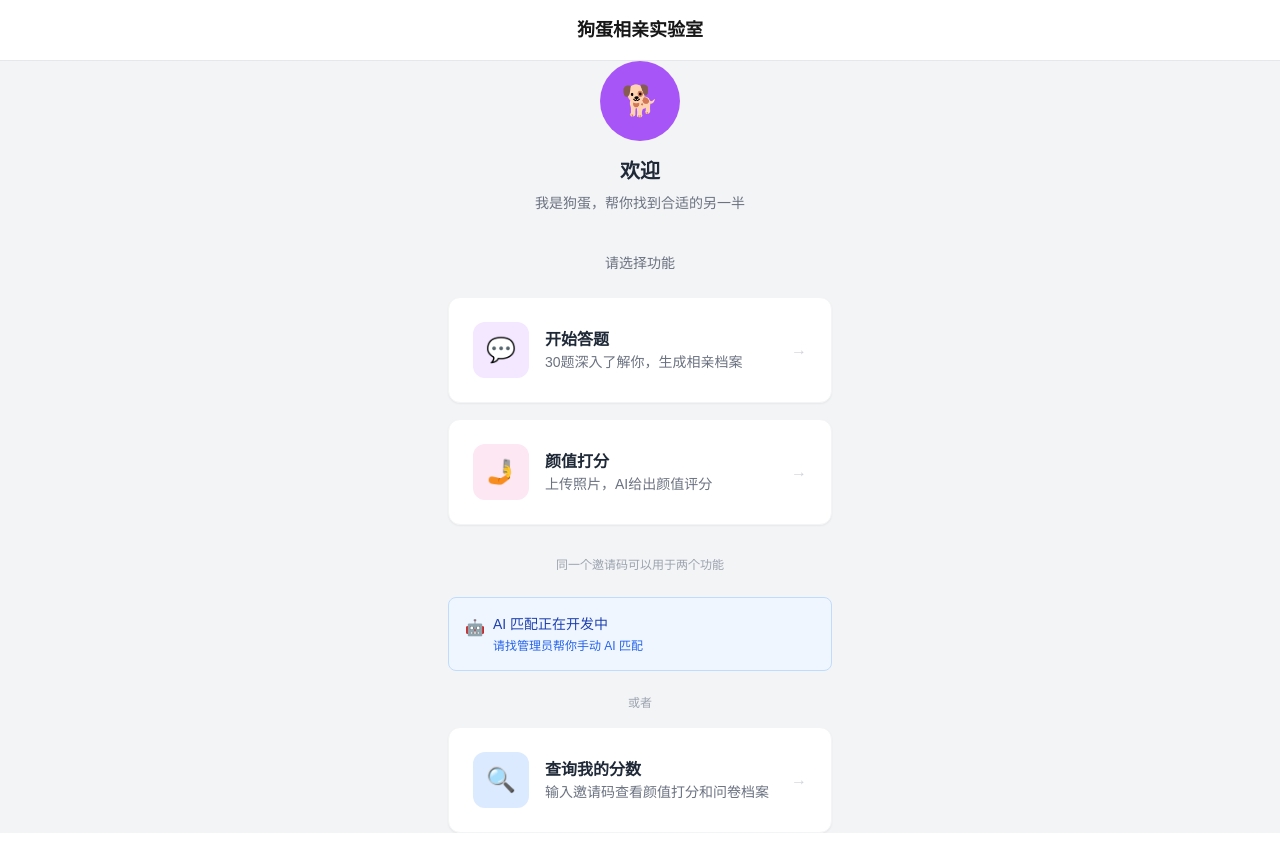
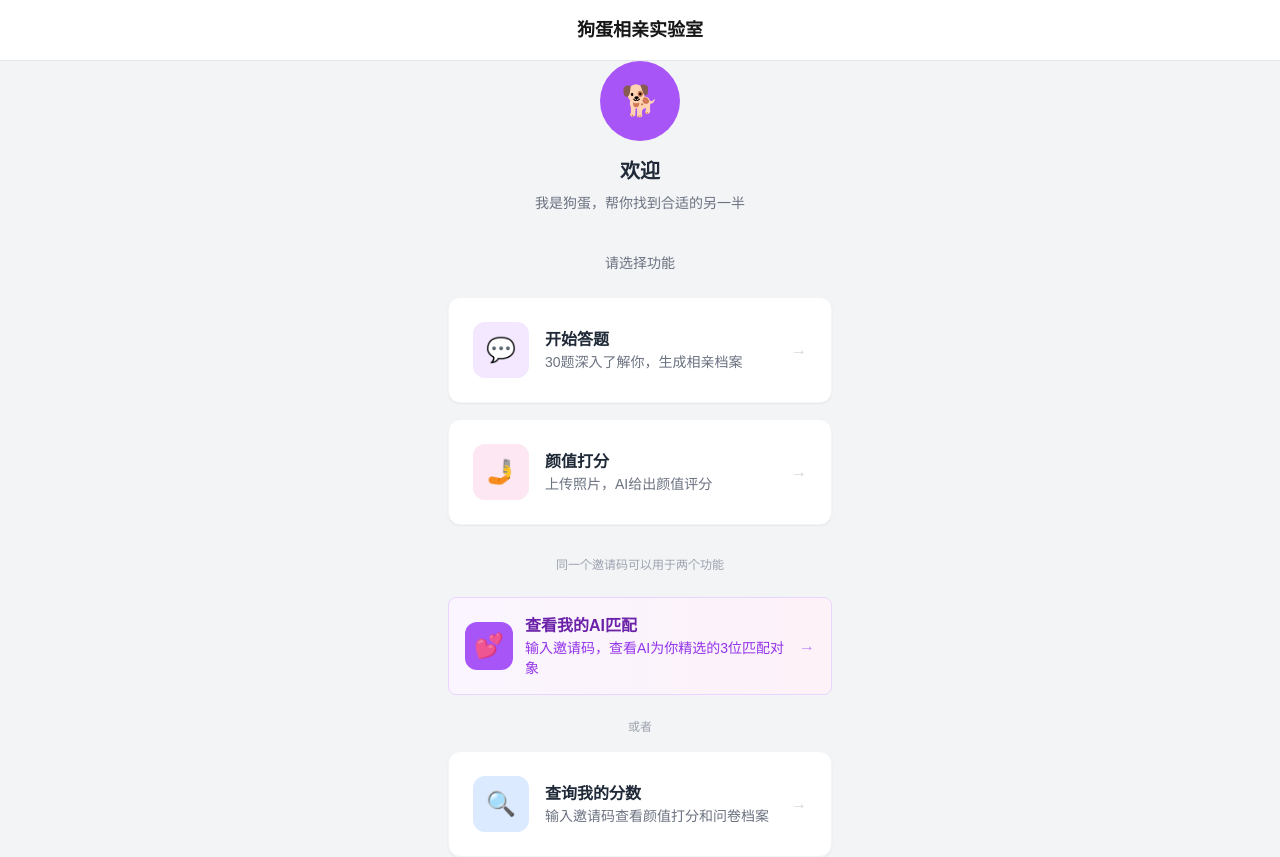
Before and after one commit to LOWLOW152/ai-dating-web, a Next.js app: page / in a window 1280 px wide. Before the commit the page ends 833 px from the top, so only its background shows below. Built offline with nearby package versions, Linux system fonts and the light colour scheme.

Commit message:
feat: 首页添加查看AI匹配入口

```diff
--- a/src/app/page.tsx
+++ b/src/app/page.tsx
@@ -107,17 +107,21 @@ export default function InvitePage() {
               同一个邀请码可以用于两个功能
             </p>
 
-            {/* AI匹配开发中提示 */}
-            <div className="mt-6 bg-blue-50 border border-blue-200 rounded-lg p-4">
-              <div className="flex items-start gap-2">
-                <span className="text-blue-500 mt-0.5">🤖</span>
-                <div>
-                  <p className="text-sm text-blue-800 font-medium">AI 匹配正在开发中</p>
-                  <p className="text-xs text-blue-600 mt-1">
-                    请找管理员帮你手动 AI 匹配
-                  </p>
+            {/* 查看AI匹配入口 */}
+            <div className="mt-6 bg-gradient-to-r from-purple-50 to-pink-50 border border-purple-200 rounded-lg p-4">
+              <button
+                onClick={() => router.push('/my-matches')}
+                className="w-full flex items-center gap-3"
+              >
+                <div className="w-12 h-12 bg-purple-500 rounded-xl flex items-center justify-center flex-shrink-0">
+                  <span className="text-2xl">💕</span>
                 </div>
-              </div>
+                <div className="text-left flex-1">
+                  <h3 className="font-semibold text-purple-800">查看我的AI匹配</h3>
+                  <p className="text-sm text-purple-600">输入邀请码，查看AI为你精选的3位匹配对象</p>
+                </div>
+                <span className="text-purple-400">→</span>
+              </button>
             </div>
 
             <p className="text-xs text-gray-400 text-center mt-6 mb-4">
```
